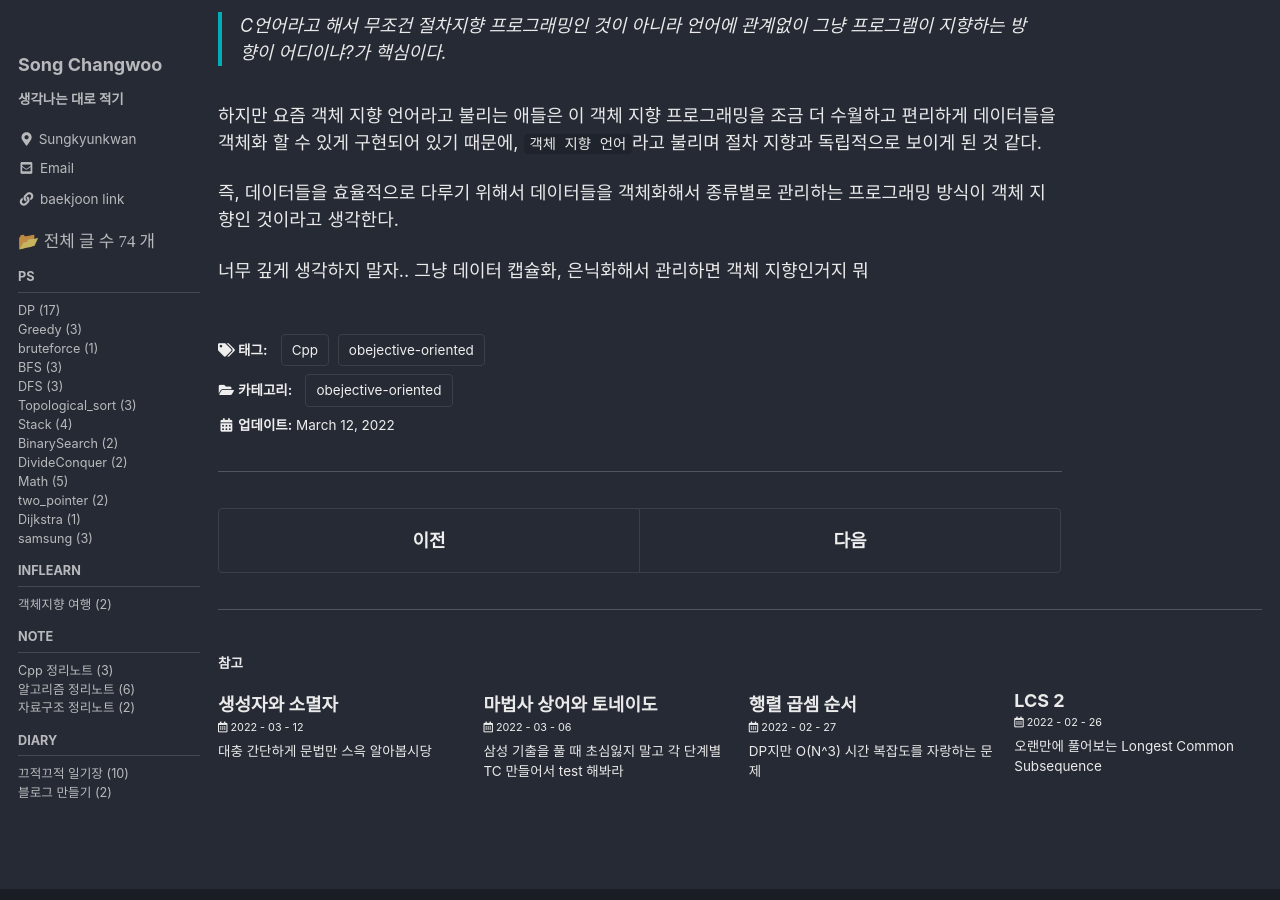
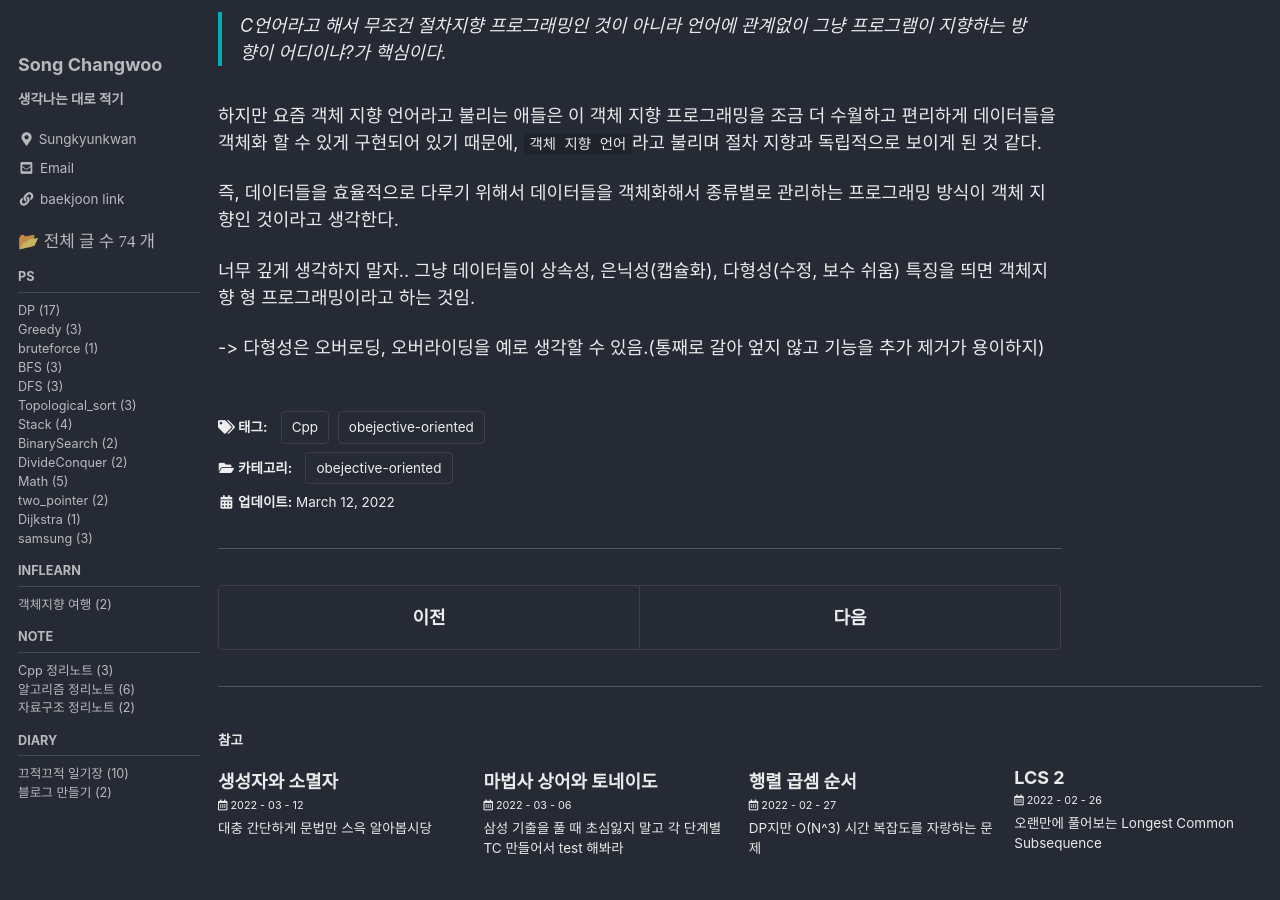
Before and after one commit to IsIthappy/IsIthappy.github.io, a Jekyll site: the page built from _posts/2022-03-12-what_is_OOP.md, in a window 1280 px wide and 900 px high, scrolled down 760 px. Built offline with Jekyll 4.4.1, drawn with Linux system fonts in a browser that asks for light colours; cached includes are drawn as plain includes.

Commit message:
oop modify

```diff
--- a/_posts/2022-03-12-what_is_OOP.md
+++ b/_posts/2022-03-12-what_is_OOP.md
@@ -33,4 +33,6 @@ user가 프로그램을 구성할 때 프로그램이 너무 커지고, 관리
 
 즉, 데이터들을 효율적으로 다루기 위해서 데이터들을 객체화해서 종류별로 관리하는 프로그래밍 방식이 객체 지향인 것이라고 생각한다.
 
-너무 깊게 생각하지 말자.. 그냥 데이터 캡슐화, 은닉화해서 관리하면 객체 지향인거지 뭐
+너무 깊게 생각하지 말자.. 그냥 데이터들이 상속성, 은닉성(캡슐화), 다형성(수정, 보수 쉬움) 특징을 띄면 객체지향 형 프로그래밍이라고 하는 것임.
+
+-> 다형성은 오버로딩, 오버라이딩을 예로 생각할 수 있음.(통째로 갈아 엎지 않고 기능을 추가 제거가 용이하지)
```
